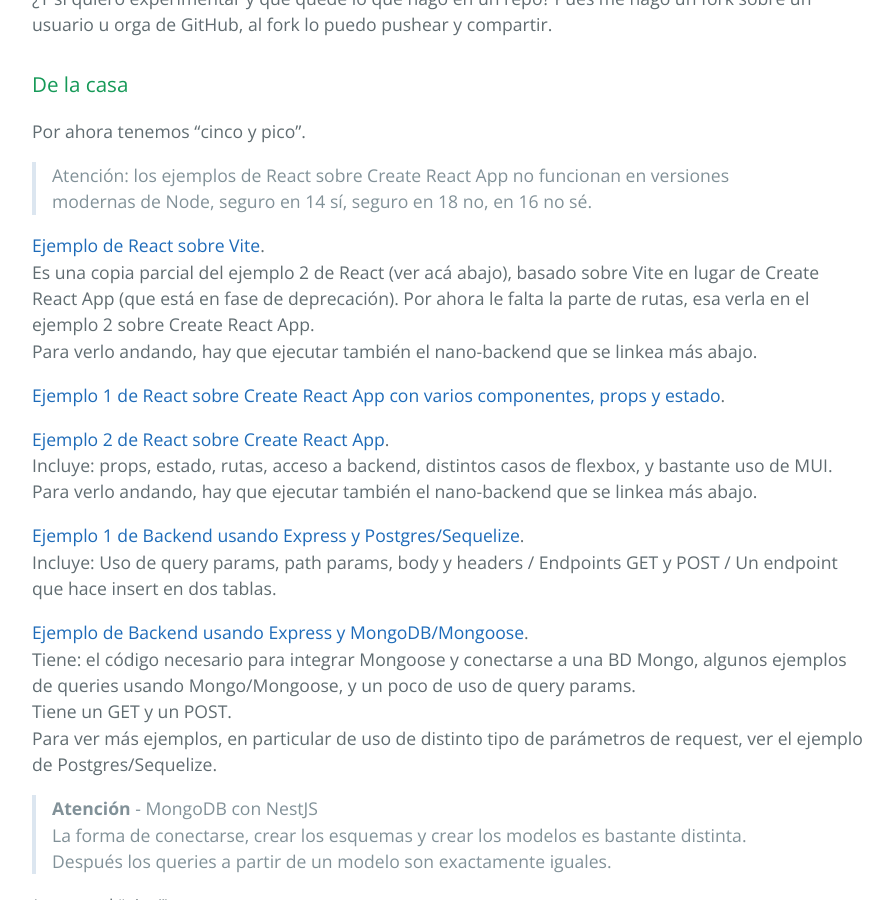
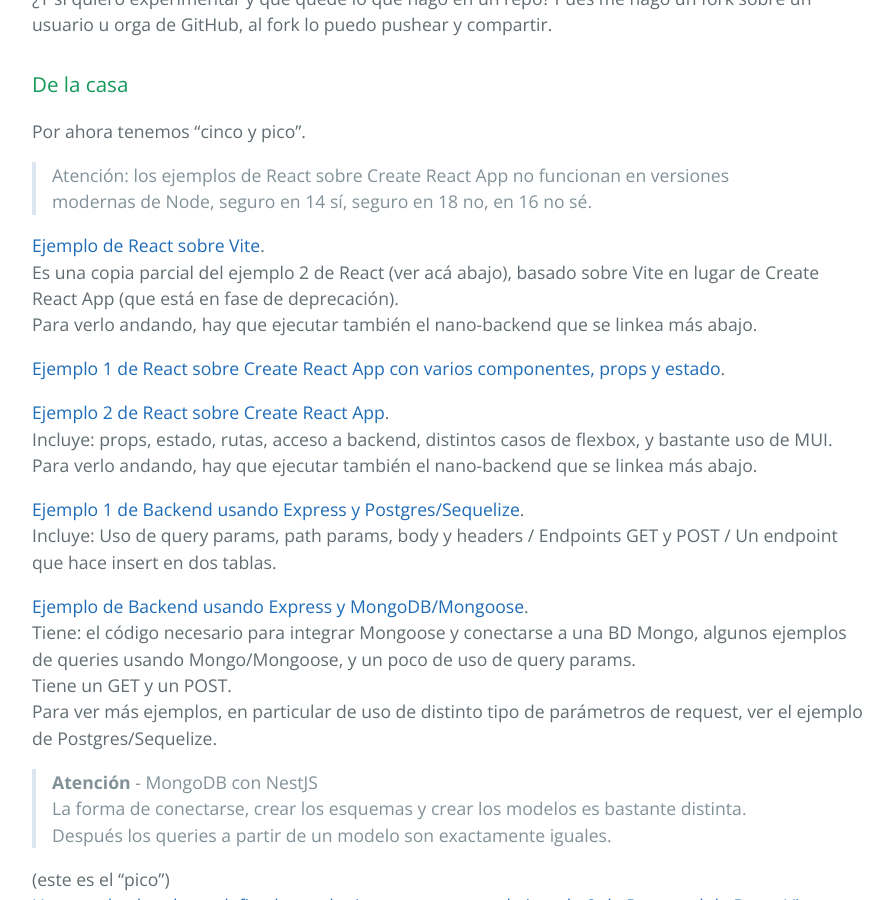
Before and after one commit to unahur-desapp/unahur-desapp-site, a Jekyll site: the page built from recursos/recursos-index.md, in a window 1280 px wide and 900 px high, scrolled down 825 px. Shown: the whole window, without its empty margins (192-1085 px from the left). Built offline with Jekyll 4.4.1, drawn with Linux system fonts in a browser that asks for light colours; our own code applies the rules of GitHub Pages for plain Markdown files.

Commit message:
debugging

```diff
--- a/recursos/recursos-index.md
+++ b/recursos/recursos-index.md
@@ -28,7 +28,7 @@ Por ahora tenemos "cinco y pico".
 > Atención: los ejemplos de React sobre Create React App no funcionan en versiones modernas de Node, seguro en 14 sí, seguro en 18 no, en 16 no sé.
 
 [Ejemplo de React sobre Vite](https://github.com/unahur-desapp/react-example-vite).
-Es una copia parcial del ejemplo 2 de React (ver acá abajo), basado sobre Vite en lugar de Create React App (que está en fase de deprecación). Por ahora le falta la parte de rutas, esa verla en el ejemplo 2 sobre Create React App.
+Es una copia parcial del ejemplo 2 de React (ver acá abajo), basado sobre Vite en lugar de Create React App (que está en fase de deprecación).
 Para verlo andando, hay que ejecutar también el nano-backend que se linkea más abajo.
 
 [Ejemplo 1 de React sobre Create React App con varios componentes, props y estado](https://github.com/unahur-desapp/react-ejemplo-1).
```
